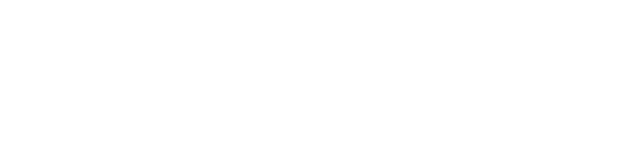
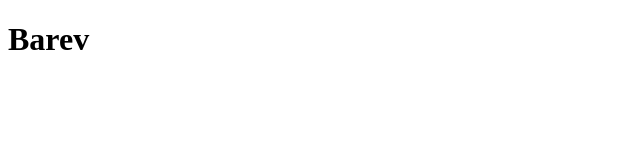
Before and after one commit to Vahagn-99/memo, a plain HTML site: page index.html in a window 1280 px wide. Shown: the whole page, without its empty margins (0-640 px from the left). Drawn offline with Linux system fonts and the light colour scheme.

Commit message:
Update index.html
added new tag

```diff
--- a/index.html
+++ b/index.html
@@ -7,6 +7,6 @@
     <title>Document</title>
 </head>
 <body>
-
+    <h1>Barev</h1>
 </body>
 </html>
```
